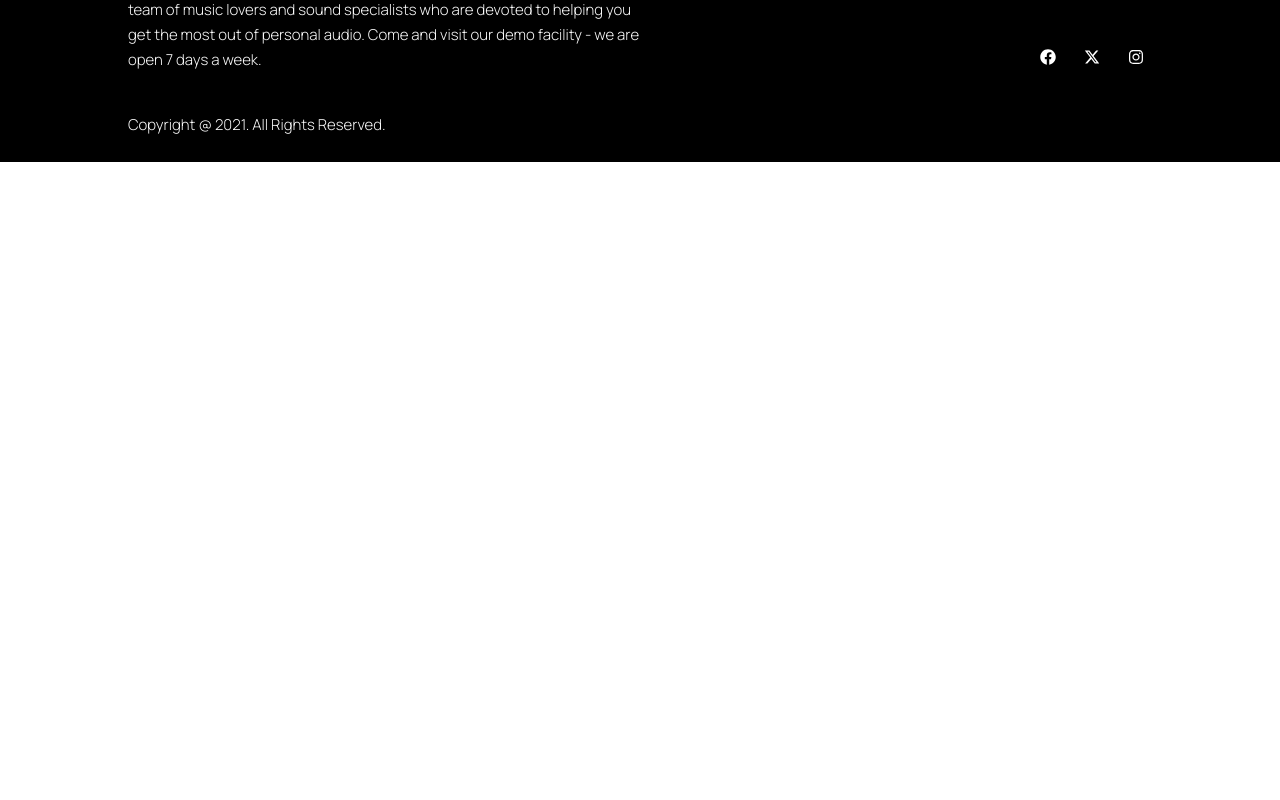
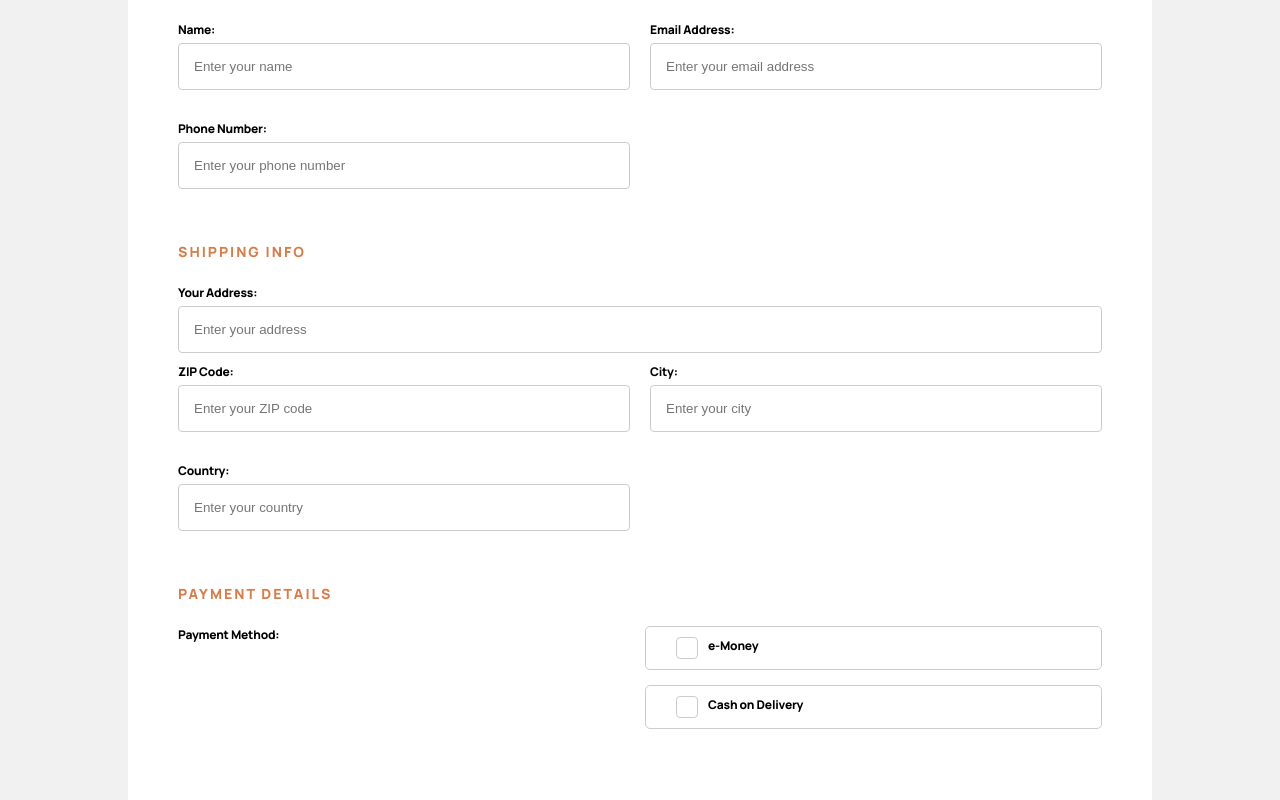
Before and after one commit to Kiunga1/audiophile-ecommerce-website, a React (Vite) app: page /checkout in a window 1280 px wide. Shown: the part 340-1140 px from the top of the page. Before the commit the page ends 800 px from the top, so only its background shows below. Built offline with nearby package versions, Linux system fonts and the light colour scheme.

Commit message:
Add category-container details

```diff
--- a/src/Pages/Checkout/Checkout.css
+++ b/src/Pages/Checkout/Checkout.css
@@ -0,0 +1,120 @@
+.checkout {
+  display: flex;
+  flex-direction: column;
+  flex-wrap: wrap;
+  justify-content: space-between;
+  gap: 30px;
+  padding: 20px;
+}
+
+.checkout > div {
+  margin-bottom: 20px;
+}
+
+.checkout h3 {
+  font-size: 14px;
+  margin-top: 40px;
+  margin-bottom: 20px;
+  color: #D87D4A;
+  line-height: 25px;
+  letter-spacing: 2px;
+  font-weight: 700;
+}
+
+.checkout input[type="text"] {
+  width: 100%;
+  padding: 15px;
+  margin-bottom: 10px;
+  border: 1px solid #ccc;
+  border-radius: 4px;
+  box-sizing: border-box;
+}
+
+.checkout label, .payment-method label {
+  font-weight: bold;
+  display: block;
+  margin-bottom: 5px;
+  letter-spacing: -0.2px;
+  font-size: 12px;
+}
+.e-money, .cash-on-delivery{
+  display: flex;
+  gap: 10px;
+  margin-bottom: 15px;
+  border: 1px solid #ccc;
+  padding: 10px 30px;
+  border-radius: 5px;
+  /* display: inline-block; */
+}
+
+.e-money, .cash-on-delivery {
+  display: flex;
+  align-items: center;
+}
+
+.e-money input[type="radio"], .cash-on-delivery input[type="radio"] {
+  appearance: none;
+  -webkit-appearance: none;
+  -moz-appearance: none;
+  border: 1px solid #ccc;
+  border-radius: 4px;
+  padding: 10px;
+  cursor: pointer;
+}
+
+.e-money input[type="radio"]:checked, .cash-on-delivery input[type="radio"]:checked {
+  background-color: #D87D4A;
+  border-color: #D87D4A;
+  color: white;
+}
+
+.cash-on-delivery-info {
+  display: flex;
+  align-items: center;
+  gap: 20px;
+  padding: 10px;
+}
+
+.cash-on-delivery-info p {
+  width: 75%;
+}
+
+.checkout .go-back-link {
+  margin-top: 30px;
+}
+
+/* Tablets and Desktop*/
+@media only screen and (min-width: 768px){
+  .checkout {
+    padding: 0 5%;
+  }
+
+  .payment-method {
+    display: grid;
+    grid-template-columns: 1fr 1fr; /* Two columns */
+    gap: 10px;
+    margin-bottom: 15px;
+  }
+
+  .biling-info, .grid-display, .eMoney-details{
+    display: grid;
+    grid-template-columns: 1fr 1fr;
+    gap: 20px;
+  }
+}
+
+@media only screen and (min-width: 1024px) {
+  .cash-on-delivery-info{
+  gap: 40px;
+}
+
+.checkout {
+  background-color: #F1F1F1;
+  padding: 0 10%;
+}
+
+.checkout-container, .summary-container {
+  background-color: white;
+  padding: 50px;
+}
+}
--- a/src/Pages/Checkout/Checkout.jsx
+++ b/src/Pages/Checkout/Checkout.jsx
@@ -1,11 +1,216 @@
-
+import  { useState } from "react";
+import "./Checkout.css";
+import { Link } from "react-router-dom";
+import CheckoutIcon from '../../assets/checkouticon/checkout-icon.png'
 
 const Checkout = () => {
+  const [billingDetails, setBillingDetails] = useState({
+    name: "",
+    phoneNumber: "",
+    emailAddress: ""
+  });
+
+  const [shippingInfo, setShippingInfo] = useState({
+    address: "",
+    zipCode: "",
+    city: "",
+    country: ""
+  });
+
+  const [paymentDetails, setPaymentDetails] = useState({
+    paymentMethod: "",
+    eMoneyNumber: "",
+    eMoneyPIN: ""
+  });
+
+  const handleChange = (e, section) => {
+    const { name, value } = e.target;
+    switch (section) {
+      case "billing":
+        setBillingDetails({ ...billingDetails, [name]: value });
+        break;
+      case "shipping":
+        setShippingInfo({ ...shippingInfo, [name]: value });
+        break;
+      case "payment":
+        setPaymentDetails({ ...paymentDetails, [name]: value });
+        break;
+      default:
+        break;
+    }
+  };
+
   return (
-    <div>
-      Checkout
+    <div className="checkout">
+      <Link to="/" className="go-back-link">
+        <p>Go Back</p>
+      </Link>
+      <div className="checkout-container">
+        <h1>CHECKOUT</h1>
+        <div className="checkout-billing">
+          <h3>BILLING DETAILS</h3>
+          <div className="biling-info">
+            <div className="biling-name">
+              <label htmlFor="name">Name:</label>
+              <input
+                type="text"
+                id="name"
+                name="name"
+                value={billingDetails.name}
+                onChange={(e) => handleChange(e, "billing")}
+                placeholder="Enter your name"
+              />
+            </div>
+            <div className="email-address">
+              <label htmlFor="emailAddress">Email Address:</label>
+              <input
+                type="text"
+                id="emailAddress"
+                name="emailAddress"
+                value={paymentDetails.emailAddress}
+                onChange={(e) => handleChange(e, "billing")}
+                placeholder="Enter your email address"
+              />
+            </div>
+
+            <div className="phone-number">
+              <label htmlFor="phoneNumber">Phone Number:</label>
+              <input
+                type="text"
+                id="phoneNumber"
+                name="phoneNumber"
+                value={billingDetails.phoneNumber}
+                onChange={(e) => handleChange(e, "billing")}
+                placeholder="Enter your phone number"
+              />
+            </div>
+          </div>
+
+        </div>
+        <div className="checkout-shipping">
+          <h3>SHIPPING INFO</h3>
+          <label htmlFor="address">Your Address:</label>
+          <input
+            type="text"
+            id="address"
+            name="address"
+            value={shippingInfo.address}
+            onChange={(e) => handleChange(e, "shipping")}
+            placeholder="Enter your address"
+          />
+          <div className="grid-display">
+            <div className="zip-code">
+              <label htmlFor="zipCode">ZIP Code:</label>
+              <input
+                type="text"
+                id="zipCode"
+                name="zipCode"
+                value={shippingInfo.zipCode}
+                onChange={(e) => handleChange(e, "shipping")}
+                placeholder="Enter your ZIP code"
+              />
+            </div>
+            <div className="city">
+              <label htmlFor="city">City:</label>
+              <input
+                type="text"
+                id="city"
+                name="city"
+                value={shippingInfo.city}
+                onChange={(e) => handleChange(e, "shipping")}
+                placeholder="Enter your city"
+              />
+            </div>
+            <div className="country">
+              <label htmlFor="country">Country:</label>
+              <input
+                type="text"
+                id="country"
+                name="country"
+                value={shippingInfo.country}
+                onChange={(e) => handleChange(e, "shipping")}
+                placeholder="Enter your country"
+              />
+            </div>
+          </div>
+        </div>
+        <div className="checkout-payment">
+          <h3>PAYMENT DETAILS</h3>
+          <div className="payment-method">
+            <label htmlFor="paymentMethod">Payment Method:</label>
+            <div className="payment-methods">
+              <div className="e-money">
+                <input
+                  type="radio"
+                  id="eMoney"
+                  name="paymentMethod"
+                  value="eMoney"
+                  checked={paymentDetails.paymentMethod === "eMoney"}
+                  onChange={(e) => handleChange(e, "payment")}
+                />
+                <label htmlFor="eMoney">e-Money</label>
+              </div>
+
+              <div className="cash-on-delivery">
+                <input
+                  type="radio"
+                  id="cashOnDelivery"
+                  name="paymentMethod"
+                  value="cashOnDelivery"
+                  checked={paymentDetails.paymentMethod === "cashOnDelivery"}
+                  onChange={(e) => handleChange(e, "payment")}
+                />
+                <label htmlFor="cashOnDelivery">Cash on Delivery</label>
+              </div>
+            </div>
+          </div>
+
+          {/* Additional input fields for e-money or cash on delivery */}
+          {paymentDetails.paymentMethod === "eMoney" && (
+            <div className="eMoney-details">
+              <div className="eMoney-number">
+                <label htmlFor="eMoneyNumber">e-Money Number:</label>
+                <input
+                  type="text"
+                  id="eMoneyNumber"
+                  name="eMoneyNumber"
+                  value={paymentDetails.eMoneyNumber}
+                  onChange={(e) => handleChange(e, "payment")}
+                  placeholder="Enter your e-Money number"
+                />
+              </div>
+              <div className="eMoney-pin">
+                <label htmlFor="eMoneyPIN">e-Money PIN:</label>
+                <input
+                  type="text"
+                  id="eMoneyPIN"
+                  name="eMoneyPIN"
+                  value={paymentDetails.eMoneyPIN}
+                  onChange={(e) => handleChange(e, "payment")}
+                  placeholder="Enter your e-Money PIN"
+                />
+              </div>
+            </div>
+          )}
+
+          {/* Show information for Cash on Delivery */}
+          {paymentDetails.paymentMethod === "cashOnDelivery" && (
+            <div className="cash-on-delivery-info">
+              <img src={CheckoutIcon} alt="cash exchange icon" />
+              <p>The ‘Cash on Delivery’ option enables you to pay in cash when our delivery courier arrives at your residence. Just make sure your address is correct so that your order will not be cancelled.</p>
+            </div>
+          )}
+        </div>
+      </div>
+
+      <div className="summary-container">
+        <div className="checkout-summary">
+            <h2>SUMMARY</h2>
+            {/* Summary content remains unchanged */}
+        </div>
+      </div>
     </div>
-  )
-}
+  );
+};
 
-export default Checkout
+export default Checkout;
```
Also changed, not shown: src/assets/checkouticon/checkout-icon.png (added).
